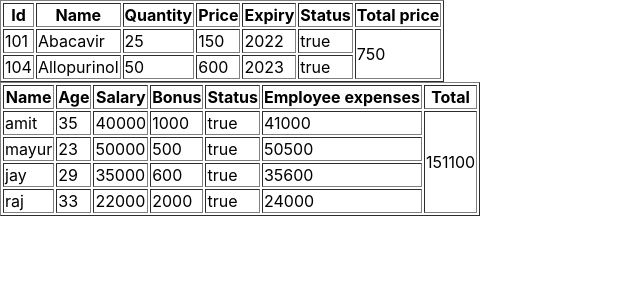
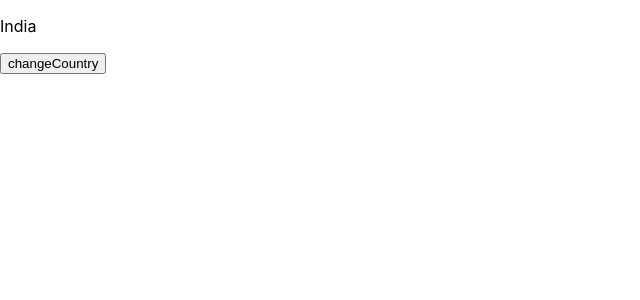
Before and after one commit to Ruchigevariya/firstproject, a React (Create React App) app: page / in a window 1280 px wide. Shown: the top 300 px of the page, without its empty margins (0-640 px from the left). Built offline with nearby package versions, Linux system fonts and the light colour scheme.

Commit message:
component change

```diff
--- a/src/App.js
+++ b/src/App.js
@@ -1,206 +1,14 @@
 import logo from './logo.svg';
 import './App.css';
-import Demo from './components/Demo';
+import Country from './container/Country';
+import CountryFun from './container/CountryFun';
 
 function App() {
+  return (
 
-  // Array:-
-  // let arr1 = [10,20,30,40,50]
-
-  // // copy
-  // let arr2 = [...arr1]
-
-  // console.log(arr2);
-
-  // // Merging
-  // let arr3 = [99,...arr1,100]
-  // console.log(arr3);
-
-  // // destructuring
-  // let [a,b,c,d,e] = arr1;
-
-  // console.log(c);
-
-  // // object:-
-
-  // let Obj1 ={
-  //   id:101,
-  //   name:'Ruchi'
-  // };
-
-  // //copy
-  // let Obj2 ={...Obj1}
-
-  // console.log(Obj2);
-
-  // // Merging
-  // let Obj3 ={
-  //   id:102,
-  //   name:'Richa',
-  //   location:'Surat',
-  //   ...Obj1
-  // };
-
-  // console.log(Obj3);
-
-  // // destructuring
-  // let {id,name,location} = Obj1;
-
-  // console.log(name);
-
-  let data =
-    [
-      {
-        id: 101,
-        name: 'Abacavir',
-        quantity: 25,
-        price: 150,
-        expiry: 2022,
-        status: true
-      },
-      {
-        id: 102,
-        name: 'Eltrombopag',
-        quantity: 90,
-        price: 550,
-        expiry: 2021,
-        status: true
-      },
-      {
-        id: 103,
-        name: 'Meloxicam',
-        quantity: 85,
-        price: 450,
-        expiry: 2025,
-        status: false
-      },
-      {
-        id: 104,
-        name: 'Allopurinol',
-        quantity: 50,
-        price: 600,
-        expiry: 2023,
-        status: true
-      },
-      {
-        id: 105,
-        name: 'Phenytoin',
-        quantity: 63,
-        price: 250,
-        expiry: 2021,
-        status: false
-      }
-    ];
-
-  let employeedata =
-    [
-      {
-        name: "amit",
-        age: 35,
-        salary: 40000,
-        bonus: 1000,
-        status: true
-      },
-      {
-        name: "ajay",
-        age: 25,
-        salary: 38000,
-        bonus: 2000,
-        status: false
-      },
-      {
-        name: "mayur",
-        age: 23,
-        salary: 50000,
-        bonus: 500,
-        status: true
-      },
-      {
-        name: "jay",
-        age: 29,
-        salary: 35000,
-        bonus: 600,
-        status: true
-      },
-      {
-        name: "raj",
-        age: 33,
-        salary: 22000,
-        bonus: 2000,
-        status: true
-      },
-    ]
-    // Medicinedata
-    let fdata= data.filter((d) => d.status === true && d.expiry >= 2022)
-      console.log(fdata);
-
-    let ans = fdata.reduce((acc,d,i) => acc + d.price,0)
-      console.log(ans);
-
-    // employeedata
-    let emfdata = employeedata.filter((e) => e.status === true)
-      console.log(emfdata);
-
-    let employeeans = emfdata.reduce((acc,e,i) => acc + e.salary +e.bonus,0)
-      console.log(employeeans);
-
-  return (
     <div>
-      <table border='1'>
-        <th>Id</th>
-        <th>Name</th>
-        <th>Quantity</th>
-        <th>Price</th>
-        <th>Expiry</th>
-        <th>Status</th>
-        <th>Total price</th>
-
-        {
-          fdata.map((d,i) => {
-            let {id,name,quantity,price,expiry,status} = d;
-
-            return (
-              <tr key={i}>
-                <td>{id}</td>
-                <td>{name}</td>
-                <td>{quantity}</td>
-                <td>{price}</td>
-                <td>{expiry}</td>
-                <td>{status.toString()}</td>
-                {(i === 0) ? <td rowspan={2}>{ans}</td> : null}
-              </tr>
-            )
-          })
-        }
-      </table>
-
-      <table border='1'>
-        <th>Name</th>
-        <th>Age</th>
-        <th>Salary</th>
-        <th>Bonus</th>
-        <th>Status</th>
-        <th>Employee expenses</th>
-        <th>Total</th>
-
-        {
-          emfdata.map((e,i) => {
-            let {name,age,salary,bonus,status} = e;
-
-            return (
-              <tr key={i}>
-                <td>{name}</td>
-                <td>{age}</td>
-                <td>{salary}</td>
-                <td>{bonus}</td>
-                <td>{status.toString()}</td>
-                <td>{salary + bonus}</td>
-                {(i === 0) ? <td rowspan={4}>{employeeans}</td> : null}
-              </tr>
-            )
-          })
-        }
-      </table>
+      {/* <Country/> */}
+      <CountryFun/>
     </div>
 
   );
--- /dev/null
+++ b/src/container/Country.js
@@ -0,0 +1,29 @@
+import React, { Component } from 'react';
+
+class Country extends Component {
+    constructor(props) {
+        super(props);
+
+        this.state = {
+            CountryName:'India'
+        }
+    }
+
+    changeCountry = () =>{
+        this.setState({
+            CountryName:'Germany'
+        })
+        // console.log("Hello");
+    }
+
+    render() {
+        return (
+            <div>
+               <p>{this.state.CountryName}</p>
+               <button onClick = {() => this.changeCountry()}>ChangeCountry</button>
+            </div>
+        );
+    }
+}
+
+export default Country;
--- /dev/null
+++ b/src/container/CountryFun.js
@@ -0,0 +1,18 @@
+import React, { useState } from 'react';
+
+function CountryFun(props) {
+    const [CountryName,setCountryName] = useState('India')
+
+    const changeCountry  = () => {
+        setCountryName ('Germany')
+    }
+    return (
+        <div>
+            <p>{CountryName}</p>
+            <button onClick = {() => changeCountry()}>changeCountry</button>
+        </div>
+    );
+
+}
+
+export default CountryFun;
```
